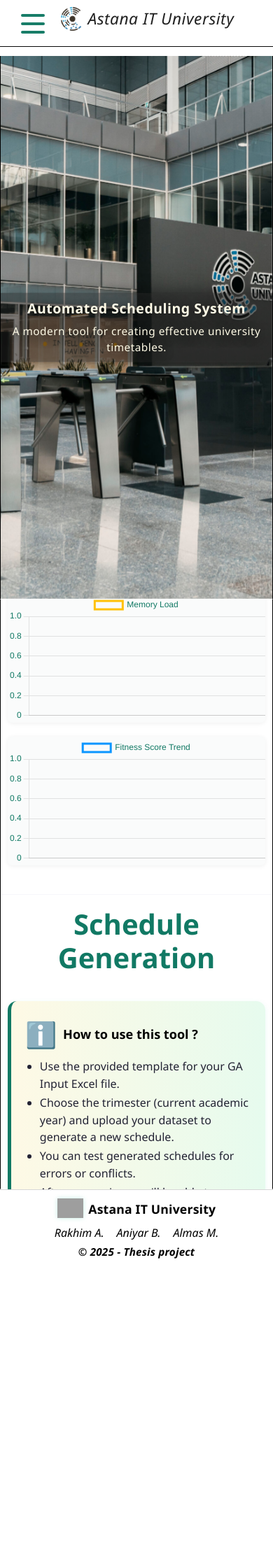
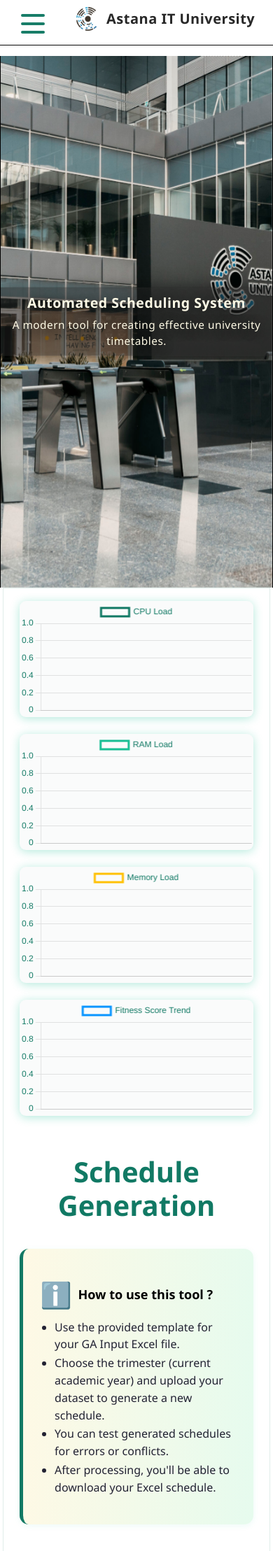
Before and after one commit to Almasmm/Automated-Schedule-Generation, a Flask app: page / in a window 390 px wide. Shown: the top 2217 px of the page at 70% size. Before the commit the page ends 1799 px from the top, so only its background shows below. Run offline with Flask 3, Linux system fonts and the light colour scheme; grey boxes are pictures that could not be loaded.

Commit message:
Update: Main page completely done!

```diff
--- a/app/static/css/main.css
+++ b/app/static/css/main.css
@@ -1,26 +1,19 @@
 body,
 html {
+    background: #fff;
+    color: white;
+    min-height: 100vh;
+    font-family: 'Segoe UI', sans-serif;
+    overflow-x: hidden;
     background-size: cover;
     background-position: center;
     background-repeat: no-repeat;
-    color: white;
-    min-height: 100vh;
-    font-family: 'Segoe UI', sans-serif;
-    background: #fff;
-    overflow-x: hidden;
 }
 
 html {
     scroll-behavior: smooth;
 }
 
-.overlay {
-    background: #fff;
-    min-height: 100vh;
-    max-width: 100%;
-}
-
-/* Reset */
 *,
 *::after,
 *::before {
@@ -29,101 +22,107 @@
     margin: 0;
 }
 
-.aitu-navbar input[type="checkbox"],
-.aitu-navbar .aitu-hamburger-lines {
-    display: none;
+/* Overlay */
+.overlay {
+    background: #fff;
+    min-height: 100vh;
+    max-width: 100%;
 }
 
+/* NAVBAR */
 .aitu-navbar {
-    box-shadow: 0 -1px 14px rgba(255, 255, 255, 0.559);
     position: fixed;
     width: 100%;
     background: #fff;
     color: #000;
-    opacity: 0.97;
+    border-bottom: 1px solid #000;
+    box-shadow: 0 -1px 14px rgba(255, 255, 255, 0.559);
     z-index: 100;
     top: 0;
     left: 0;
-    border-bottom: 1px solid #000000;
 }
 
 .aitu-navbar-container {
-    max-width: 90%;
-    width: 95%;
-    margin: auto;
+    max-width: 1920px;
+    margin: 0 auto;
+    padding: 0 48px;
+    height: 80px;
     display: flex;
+    align-items: center;
     justify-content: space-between;
-    height: 80px;
-    align-items: center;
     position: relative;
-    margin-bottom: 0px;
 }
 
+/* Logo/title group */
+.aitu-logo-link {
+    display: flex;
+    align-items: center;
+    gap: 18px;
+    text-decoration: none;
+}
+
+.aitu-navbar-logo {
+    height: 52px;
+    width: auto;
+    display: block;
+}
+
+.aitu-navbar-title {
+    font-size: 1.8rem;
+    font-weight: 600;
+    color: #222;
+    font-style: inherit;
+    letter-spacing: 0.5px;
+    white-space: nowrap;
+    margin-left: 5px;
+}
+
+/* Menu (desktop default) */
 .aitu-menu-items {
     display: flex;
     align-items: center;
+    gap: 38px;
     list-style: none;
     margin: 0;
     padding: 0;
+    transition: none;
 }
 
 .aitu-menu-items li {
-    margin-left: 1.5rem;
-    font-size: 1.15rem;
+    margin: 0;
+    font-size: 1.20rem;
 }
 
 .aitu-navbar a {
-    color: #333;
+    color: #000000;
     text-decoration: none;
-    font-weight: 500;
-    transition: color 0.25s;
+    font-weight: 400;
+    transition: color 0.2s;
 }
 
-.aitu-navbar a:hover,
-.aitu-navbar:hover {
-    color: #1dba9b;
+.aitu-navbar a:hover {
+    color: #117964;
 }
 
-.aitu-logo-link {
-    display: flex;
-    align-items: center;
-    text-decoration: none;
-    gap: 20px;
-    margin-right: 30px;
+/* Hamburger defaults to hidden */
+#aitu-menu-toggle,
+.aitu-hamburger-lines {
+    display: none;
 }
 
-.aitu-navbar-logo {
-    height: 60px;
-    width: auto;
-    transition: height 0.15s;
-}
-
-.aitu-navbar-title {
-    font-size: 1.7rem;
-    font-weight: 500;
-    color: #1a1a1a;
-    white-space: nowrap;
-    letter-spacing: 0.5px;
-    font-style: italic;
-}
-
-
+/* CAROUSEL */
 .carousel-container {
     position: relative;
     max-width: 100%;
-    margin: 0 0 0px;
+    margin-top: 80px;
     overflow: hidden;
-    padding-bottom: 0;
-    margin-top: 80px;
     border-left: 1px solid #000;
     border-right: 1px solid #000;
-    border-bottom: none;
 }
-
 
 .carousel-item img {
     width: 100%;
-    height: 92vh;
+    height: 90vh;
     object-fit: cover;
     display: block;
 }
@@ -162,68 +159,65 @@
     font-weight: 400;
 }
 
+/* MAIN LAYOUT */
 .main-content {
     width: 100%;
-    /* min-height: 100vh; */
-    height: 100vh;
-    background: #f6f7fb;
+    min-height: 100vh;
+    background: #ffffff;
     display: flex;
     justify-content: center;
-    align-items: stretch;
-    margin: 0;
-    border-radius: 0;
+    align-items: flex-start;
     overflow-x: hidden;
+    padding: 0;
 }
 
 .main-content-row {
     display: flex;
     flex-direction: row;
     width: 100%;
-    margin: 0;
+    max-width: 100%;
+    margin: 0px 0;
     padding: 0;
-    gap: 1px;
+    gap: 24px;
     align-items: stretch;
-    justify-content: center;
-    border-color: #000;
-    border-style: solid;
-    border-width: 1px;
-    border-radius: 1px;
+    border: 1px solid #e0ede9;
+    border-radius: 0px;
+    background: #fff;
 }
 
 .main-metrics {
-    background: #fff;
-    flex: 0 0 400px;
+    flex: 1 1 340px;
+    max-width: 420px;
+    min-width: 260px;
     display: flex;
     flex-direction: column;
-    justify-content: center;
+    justify-content: flex-start;
     align-items: center;
-    border-right: 1px dashed #000000;
-    min-height: 100%;
-    padding-left: 20px;
-    padding-right: 0;
-    margin-bottom: 0;
-    padding-top: 0;
+    padding: 38px 24px 38px 24px;
+    border-right: 1px dashed #c8c8c8;
+    background: #ffffff;
+    border-radius: 18px 0 0 18px;
+    gap: 24px;
 }
 
 .main-metrics canvas {
-    margin-bottom: 20px;
+    width: 100%;
     max-width: 100%;
-    max-height: 200px;
+    height: 160px;
     background: #fafbfb;
-    border-radius: 7px;
+    border-radius: 9px;
     box-shadow: 0 1px 7px #0001;
+    box-shadow: 0 2px 14px #19be9455;
+    margin-right: 0;
 }
 
-
 .info-box {
-    flex: 1 1 0;
+    flex: 2 1 500px;
+    min-width: 0;
     background: #fff;
-    border-radius: 0;
-    box-shadow: none;
-    padding: 38px 70px 0px 70px;
+    border-radius: 0 18px 18px 0;
+    padding: 38px 24px 38px 24px;
     margin: 0;
-    min-height: 100%;
-    border-left: 1px solid #eaeaea;
     color: black;
 }
 
@@ -233,16 +227,16 @@
     font-size: 2.5rem;
 }
 
-/* --- Instructions Card --- */
+/* Instructions Card */
 .instructions-card {
     background: linear-gradient(91deg, #fef9e5 0%, #e6fbee 100%);
     border-left: 5px solid #117964;
     border-radius: 13px;
-    padding: 20px 22px 16px 20px;
+    padding: 38px 24px 38px 24px;
     margin-bottom: 18px;
     box-shadow: 0 2px 8px #1dba9b14;
+    margin-top: 38px;
     max-width: 100%;
-    margin-top: 38px;
 }
 
 .instructions-title {
@@ -553,59 +506,90 @@
 .footer-title {
     font-size: 1.1rem;
     font-weight: 600;
-    color: #000000;
+    color: #000;
     margin-bottom: 15px;
     letter-spacing: 0.2px;
 }
 
 .footer-contacts {
     display: flex;
-    flex-direction: row;
     gap: 18px;
     font-size: 1em;
-    margin-bottom: 0px;
 }
 
 .footer-contacts a {
-    color: #000000;
+    color: #000;
     text-decoration: none;
     transition: color 0.16s;
     font-weight: 500;
-    opacity: 1;
-    font-size: 1em;
     font-style: italic;
 }
 
 .footer-contacts a:hover {
     color: #1dba9b;
-    text-decoration: none;
 }
 
 .footer-year {
     font-size: 0.95em;
-    color: #000000;
+    color: #000;
     margin-top: 4px;
     font-weight: 600;
     letter-spacing: 0.2px;
     font-style: italic;
 }
 
-/* Responsive (stack for mobile) */
+
+
+/* RESPONSIVE STYLES */
+@media (max-width: 1100px) {
+    .metrics-panel {
+        flex-wrap: wrap;
+        gap: 8px;
+        padding: 22px 10vw 13px 10vw;
+    }
+
+    .metric-card {
+        min-width: 120px;
+        font-size: 0.98em;
+        padding: 14px 6px 11px 6px;
+    }
+}
+
+@media (max-width: 1000px) {
+    .metrics-panel {
+        width: 96%;
+        gap: 9px;
+        padding: 12px 4vw 8px 4vw;
+    }
+
+    .flex-controls {
+        gap: 16px;
+    }
+}
+
 @media (max-width: 900px) {
     .main-content-row {
         flex-direction: column;
+        max-width: 98vw;
+        gap: 20px;
     }
 
     .main-metrics,
     .info-box {
+        max-width: 100%;
+        width: 100%;
+        border-radius: 14px;
+        padding: 18px 6vw;
         border: none;
-        padding: 18px 10px;
-        width: 100%;
-        min-width: 0;
     }
-}
 
-@media (max-width: 900px) {
+    .metrics-panel {
+        flex-wrap: wrap;
+        gap: 12px;
+        padding: 12px 4vw 10px 4vw;
+        border-radius: 9px;
+    }
+
     .flex-controls {
         flex-direction: column;
         align-items: stretch;
@@ -777,30 +794,105 @@
     }
 }
 
-@media (max-width: 1100px) {
-    .metrics-panel {
-        flex-wrap: wrap;
-        gap: 8px;
-        padding: 22px 10vw 13px 10vw;
+@media (max-width: 900px) {
+    .aitu-navbar-container {
+        padding: 0 18px;
+        height: 64px;
     }
 
-    .metric-card {
-        min-width: 120px;
-        font-size: 0.98em;
-        padding: 14px 6px 11px 6px;
+    .aitu-navbar-title {
+        font-size: 1.25rem;
+    }
+
+    .aitu-navbar-logo {
+        height: 38px;
+    }
+
+    .aitu-menu-items {
+        /* Hamburger mode hidden menu */
+        position: fixed;
+        left: 0;
+        top: 0;
+        height: 100vh;
+        width: 240px;
+        background: #fff;
+        flex-direction: column;
+        align-items: flex-start;
+        gap: 0;
+        box-shadow: 8px 0 16px #0001;
+        transform: translateX(-100%);
+        transition: transform 0.3s cubic-bezier(.76, 0, .24, 1);
+        padding: 96px 0 0 32px;
+        z-index: 102;
+    }
+
+    .aitu-menu-items li {
+        margin: 0 0 1.8rem 0;
+        font-size: 1.1rem;
+        font-weight: 500;
+    }
+
+    /* Hamburger: show lines, show checkbox */
+    #aitu-menu-toggle,
+    .aitu-hamburger-lines {
+        display: block;
+    }
+
+    #aitu-menu-toggle {
+        position: absolute;
+        height: 32px;
+        width: 32px;
+        left: 6px;
+        top: 18px;
+        opacity: 0;
+        z-index: 105;
+        cursor: pointer;
+    }
+
+    .aitu-hamburger-lines {
+        position: absolute;
+        left: 10px;
+        top: 18px;
+        height: 28px;
+        width: 34px;
+        display: flex;
+        flex-direction: column;
+        justify-content: space-between;
+        z-index: 104;
+        cursor: pointer;
+    }
+
+    .aitu-hamburger-lines .aitu-line {
+        height: 4px;
+        width: 100%;
+        border-radius: 8px;
+        background: #117964;
+        transition: all 0.3s;
+    }
+
+    .aitu-hamburger-lines .aitu-line1 {
+        transform-origin: 0% 0%;
+    }
+
+    .aitu-hamburger-lines .aitu-line3 {
+        transform-origin: 0% 100%;
+    }
+
+    /* Checkbox checked: show menu */
+    #aitu-menu-toggle:checked~.aitu-menu-items {
+        transform: translateX(0);
+    }
+
+    /* Hamburger animation */
+    #aitu-menu-toggle:checked~.aitu-hamburger-lines .aitu-line1 {
+        transform: rotate(45deg);
+    }
+
+    #aitu-menu-toggle:checked~.aitu-hamburger-lines .aitu-line2 {
+        transform: scaleY(0);
+    }
+
+    #aitu-menu-toggle:checked~.aitu-hamburger-lines .aitu-line3 {
+        transform: rotate(-45deg);
     }
 }
-
-@media (max-width: 600px) {
-    .metrics-panel {
-        flex-direction: column;
-        gap: 12px;
-        padding: 13px 5vw;
-        min-height: unset;
-    }
-
-    .metric-card {
-        min-width: 90px;
-        padding: 13px 4px 8px 4px;
-    }
-}
--- a/app/static/js/main.js
+++ b/app/static/js/main.js
@@ -199,3 +199,9 @@
             fileNameDisplay.textContent = "Selected: " + file.name;
     }
 });
+
+document.querySelectorAll('.aitu-menu-items a').forEach(link => {
+    link.addEventListener('click', () => {
+        document.getElementById('aitu-menu-toggle').checked = false;
+    });
+});
--- a/app/static/test_page.html
+++ b/app/static/test_page.html
@@ -17,12 +17,10 @@
         <!-- Navbar -->
         <nav class="aitu-navbar">
             <div class="aitu-navbar-container">
-                <!-- Logo on the left -->
                 <a class="aitu-logo-link" href="/">
                     <img src="/static/assets/aitu-logo_.png" alt="AITU Logo" class="aitu-navbar-logo" />
                     <span class="aitu-navbar-title">Astana IT University</span>
                 </a>
-                <!-- Hamburger & Menu -->
                 <input type="checkbox" id="aitu-menu-toggle" />
                 <div class="aitu-hamburger-lines">
                     <span class="aitu-line aitu-line1"></span>
@@ -33,10 +31,10 @@
                     <li><a href="/">Home</a></li>
                     <li><a href="#main-content" id="generateScheduleLink">Generate Schedule</a></li>
                     <li><a href="/check">Test Schedule</a></li>
-                    <li><a href="/contact">Contact</a></li>
                 </ul>
             </div>
         </nav>
+
 
         <!-- Carousel with fixed info overlay -->
         <div class="carousel-container">
@@ -70,9 +68,6 @@
                     <canvas id="ramChart"></canvas>
                     <canvas id="memoryChart"></canvas>
                     <canvas id="fitnessTrendChart"></canvas>
-                    <div id="fitnessInterpretation" class="mt-3"
-                        style="font-weight: 500; font-size: 1.1em; color: #117964;">
-                    </div>
                 </div>
                 <div class="info-box">
                     <h2 class="text-center mb-4">Schedule Generation</h2>
@@ -92,7 +87,7 @@
                         </ul>
                     </div>
 
-                    <!-- Controls Row (Trimester + Upload) -->
+                    <!-- Controls Row (Trimester + Upload + Metrics panel) -->
                     <div class="row flex-controls mb-3 g-0">
                         <!-- Trimester Selection (left) -->
                         <div
```
Also changed, not shown: other parts of app/static/css/main.css (+95 -105 lines).
